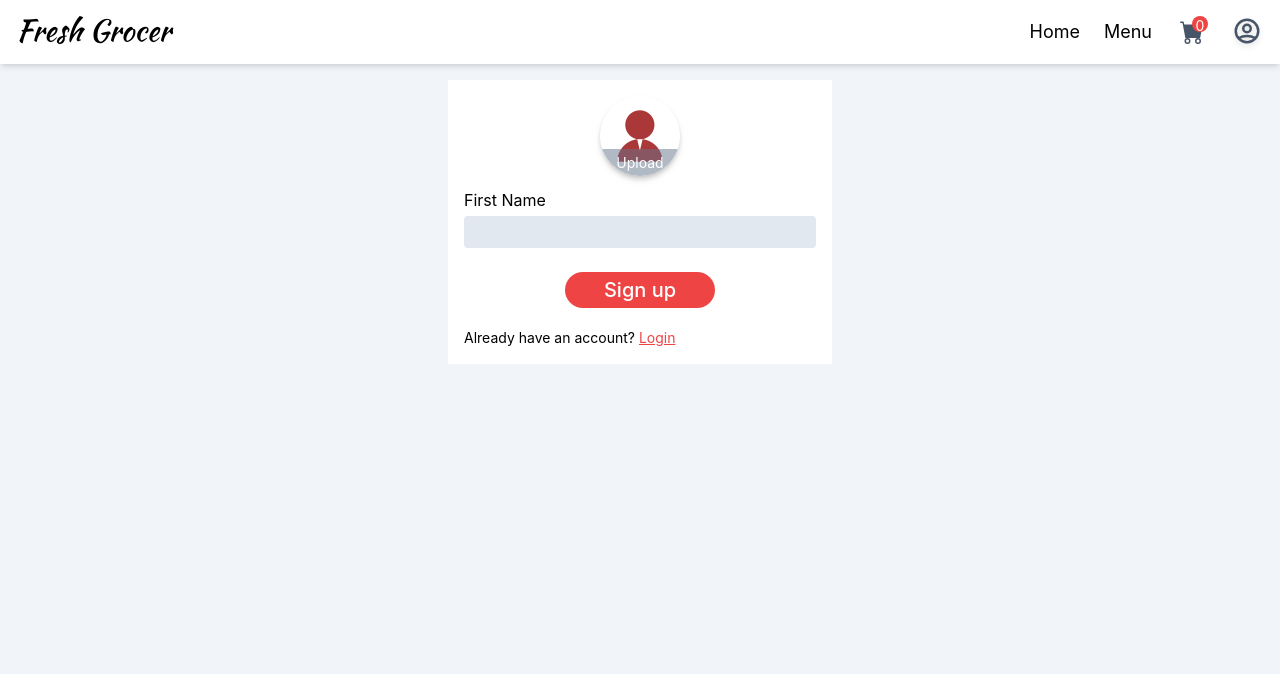
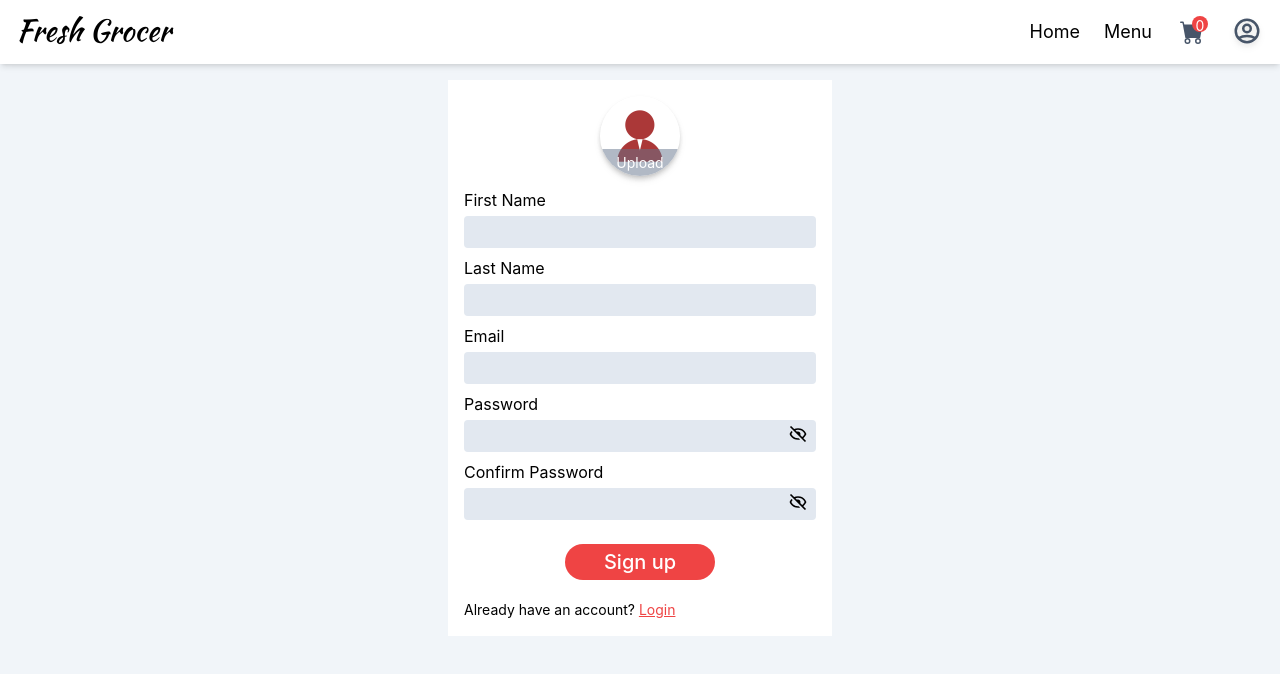
Before and after one commit to vp337247/Grocery_Store_MERN, a React (Create React App) app in the folder frontend/: page /signup in a window 1280 px wide. Shown: the top 674 px of the page. Built offline with nearby package versions, Linux system fonts and the light colour scheme; no server answers.

Commit message:
signup updated

```diff
--- a/frontend/src/page/Signup.js
+++ b/frontend/src/page/Signup.js
@@ -114,7 +114,61 @@ function Signup() {
             onChange={handleOnChange}
           />
 
-          {/* Other form fields */}
+<label htmlFor="lastName">Last Name</label>
+          <input
+            type={"text"}
+            id="lastName"
+            name="lastName"
+            className="mt-1 mb-2 w-full bg-slate-200 px-2 py-1 rounded focus-within:outline-blue-300"
+            value={data.lastName}
+            onChange={handleOnChange}
+          />
+
+          <label htmlFor="email">Email</label>
+          <input
+            type={"email"}
+            id="email"
+            name="email"
+            className="mt-1 mb-2 w-full bg-slate-200 px-2 py-1 rounded focus-within:outline-blue-300"
+            value={data.email}
+            onChange={handleOnChange}
+          />
+
+          <label htmlFor="password">Password</label>
+          <div className="flex px-2 py-1 bg-slate-200 rounded mt-1 mb-2 focus-within:outline focus-within:outline-blue-300">
+            <input
+              type={showPassword ? "text" : "password"}
+              id="password"
+              name="password"
+              className=" w-full bg-slate-200 border-none outline-none "
+              value={data.password}
+              onChange={handleOnChange}
+            />
+            <span
+              className="flex text-xl cursor-pointer"
+              onClick={handleShowPassword}
+            >
+              {showPassword ? <BiShow /> : <BiHide />}
+            </span>
+          </div>
+
+          <label htmlFor="confirmpassword">Confirm Password</label>
+          <div className="flex px-2 py-1 bg-slate-200 rounded mt-1 mb-2  focus-within:outline focus-within:outline-blue-300">
+            <input
+              type={showConfirmPassword ? "text" : "password"}
+              id="confirmpassword"
+              name="confirmPassword"
+              className=" w-full bg-slate-200 border-none outline-none "
+              value={data.confirmPassword}
+              onChange={handleOnChange}
+            />
+            <span
+              className="flex text-xl cursor-pointer"
+              onClick={handleShowConfirmPassword}
+            >
+              {showConfirmPassword ? <BiShow /> : <BiHide />}
+            </span>
+          </div>
 
           <button className="w-full max-w-[150px] m-auto bg-red-500 hover:bg-red-600 cursor-pointer text-white text-xl font-medium text-center py-1 rounded-full mt-4">
             Sign up
```
